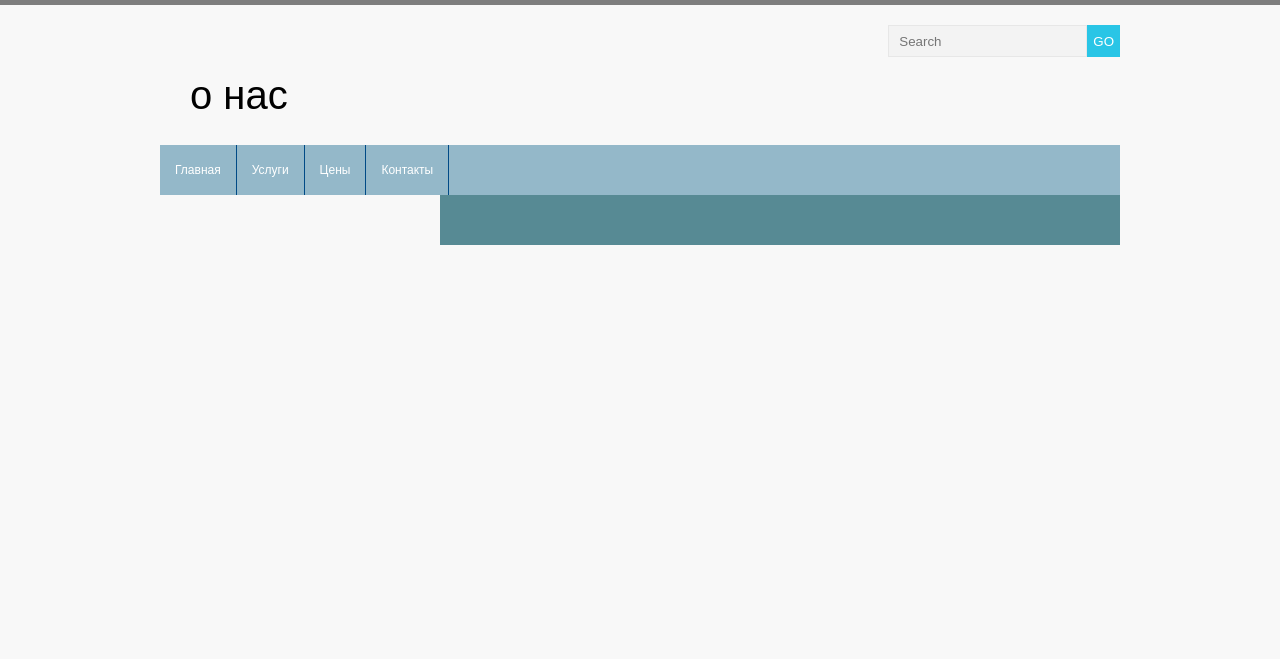
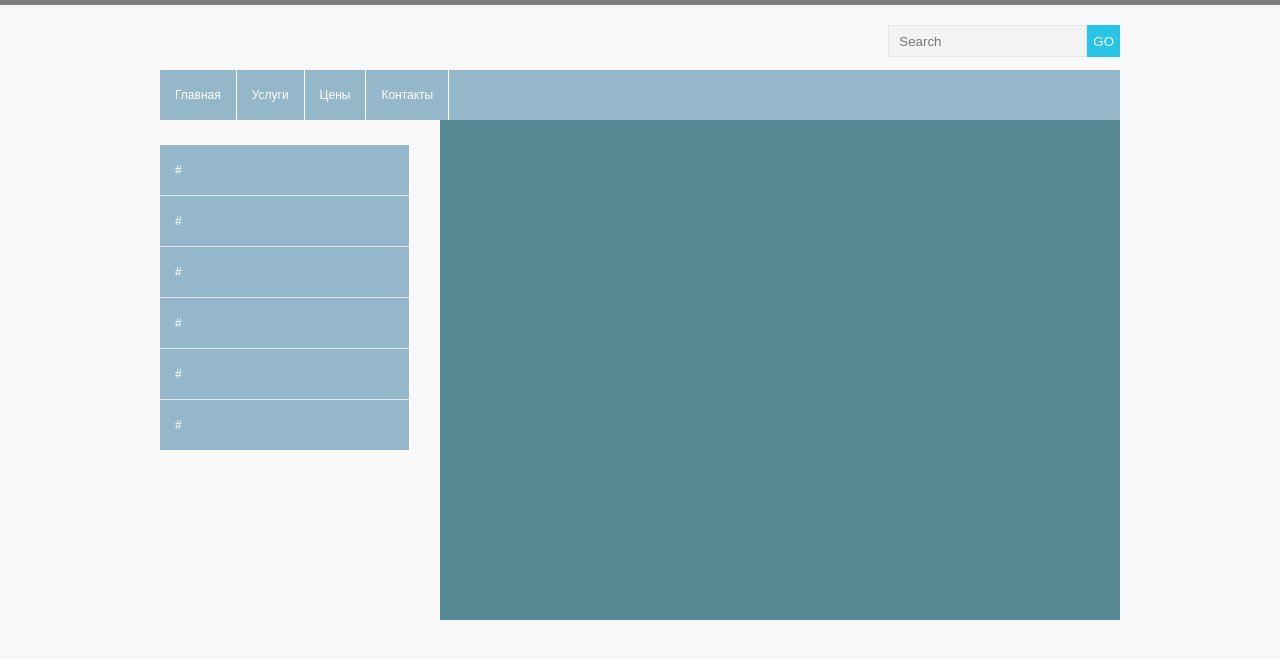
Before and after one commit to KarinaNull/Website, a PHP site: page /Site2.html in a window 1280 px wide. Shown: the top 659 px of the page. Run offline with PHP 8.4, Linux system fonts and the light colour scheme.

Commit message:
Add aside-menu

```diff
--- a/Site2.html
+++ b/Site2.html
@@ -16,9 +16,9 @@
                 <input type="text" name="q" placeholder="Search"><button type="submit">GO</button>
             </form>
         </header>
-        <div id="heading">
+        <!-- <div id="heading">
             <h1>о нас</h1>
-        </div>
+        </div> -->
         <nav>
             <ul class="top-menu">
                 <ul>
@@ -35,9 +35,18 @@
                 </ul>
             </ul>
         </nav>
+        <aside>
+            <nav>
+                <ul class="aside-menu">
+                    <li><a href="#">#</a></li>
+                    <li><a href="#">#</a></li>
+                    <li><a href="#">#</a></li>
+                    <li><a href="#">#</a></li>
+                    <li><a href="#">#</a></li>
+                    <li><a href="#">#</a></li>
 
-        <aside>
-
+                </ul>
+            </nav>
         </aside>
         <section></section>
     </div>
--- a/style2.css
+++ b/style2.css
@@ -57,7 +57,7 @@ a {
     font-family: arial;
     line-height: 50px;
     display: block;
-    border-right: 1px solid #004a86;
+    border-right: 1px solid #ffffff;
 }
 
 a:hover {
@@ -82,10 +82,16 @@ li>ul {
 li:hover>ul {
     display: block;
     width: 250px;
+    z-index: 1;
 }
 
 li:hover>ul>li {
     float: none;
+    border: 1px solid #e7e7e7;
+}
+
+li>ul>li>a {
+    background: rgb(87, 138, 148);
 }
 
 #heading {
@@ -106,11 +112,27 @@ h1 {
 aside {
     float: left;
     width: 250px;
-    background-color: rgb(48, 98, 145);
 }
 
 section {
     margin-left: 280px;
-    padding-bottom: 50px;
+    padding-bottom: 500px;
     background-color: rgb(87, 138, 148);
 }
+
+.aside-menu li {
+    font-weight: 300;
+    border-top: 1px solid #e7e7e7;
+    display: inline-block;
+    margin: 0;
+    width: 250px;
+    height: 50px;
+}
+
+.aside-menu a {
+    color: #fff;
+}
+
+.aside-menu li:first-child {
+    border: none;
+}
```
